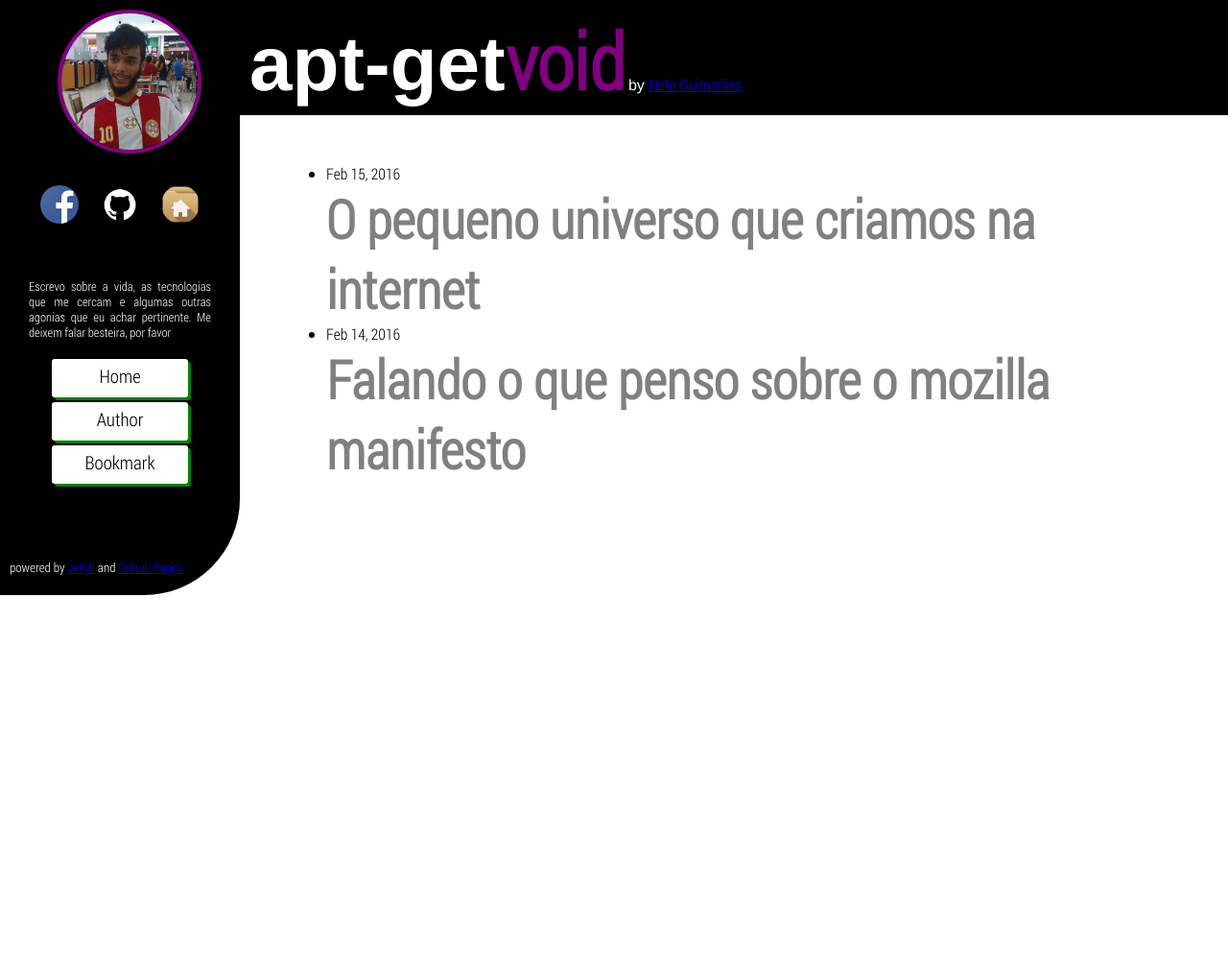
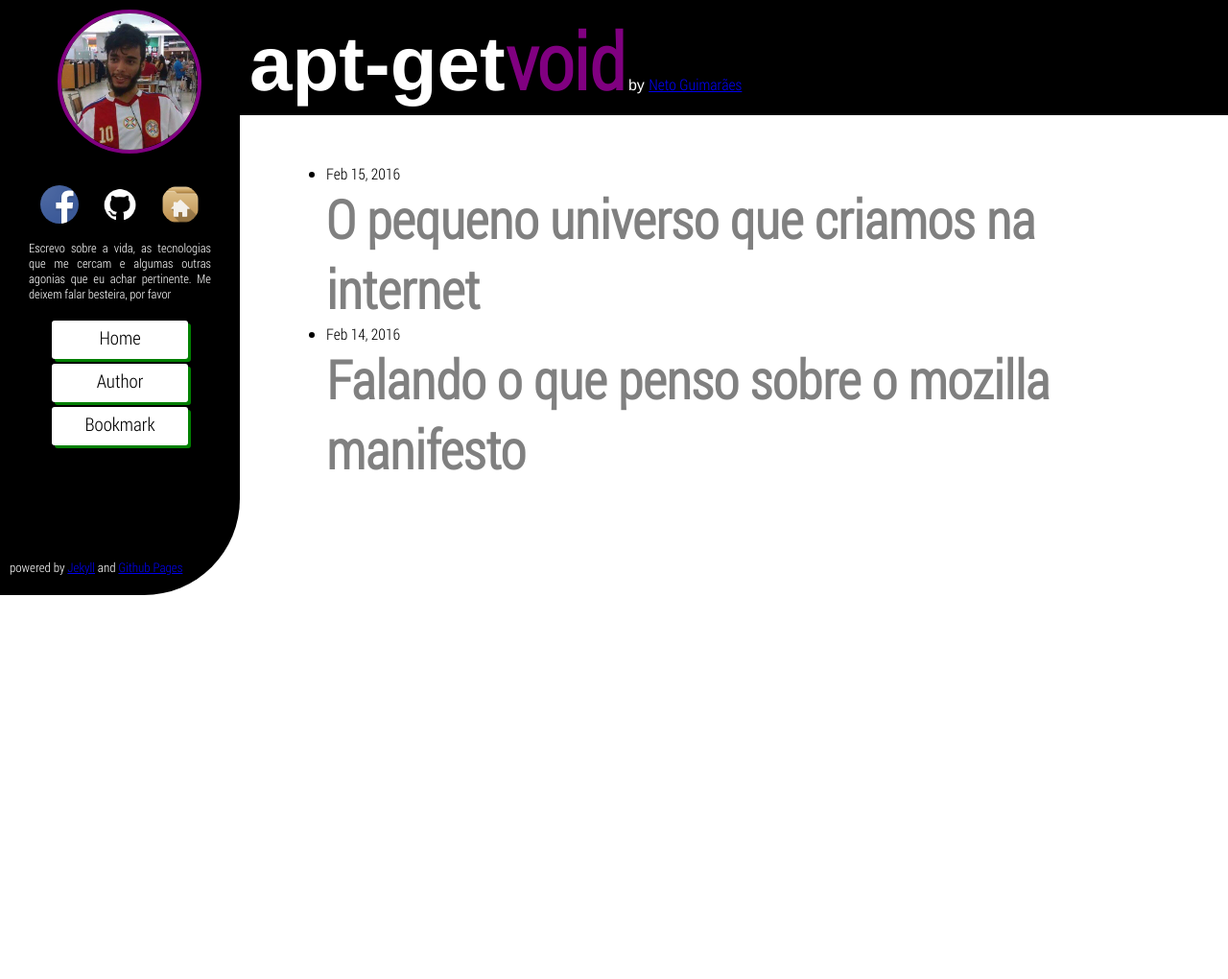
Before and after one commit to batoreh/netoguimaraes.github.io, a Jekyll site: the page built from index.html, in a window 1280 px wide. Shown: the whole page at 96% size. Built offline with Jekyll 4.4.1, drawn with Linux system fonts in a browser that asks for light colours.

Commit message:
Update master.css

```diff
--- a/css/master.css
+++ b/css/master.css
@@ -73,13 +73,13 @@
 }
 .sidebar-list{
 	width: 100%;
-	padding: 0px;
+	height: 60px;
 	position: relative;
 	display: flex;
 	flex-flow: row nowrap;
 	justify-content: space-around;
 	list-style: none;
-	height: 100px;
+	padding: 0px;
 	margin-top: 20px;
 }
 .social-media-link{
```
